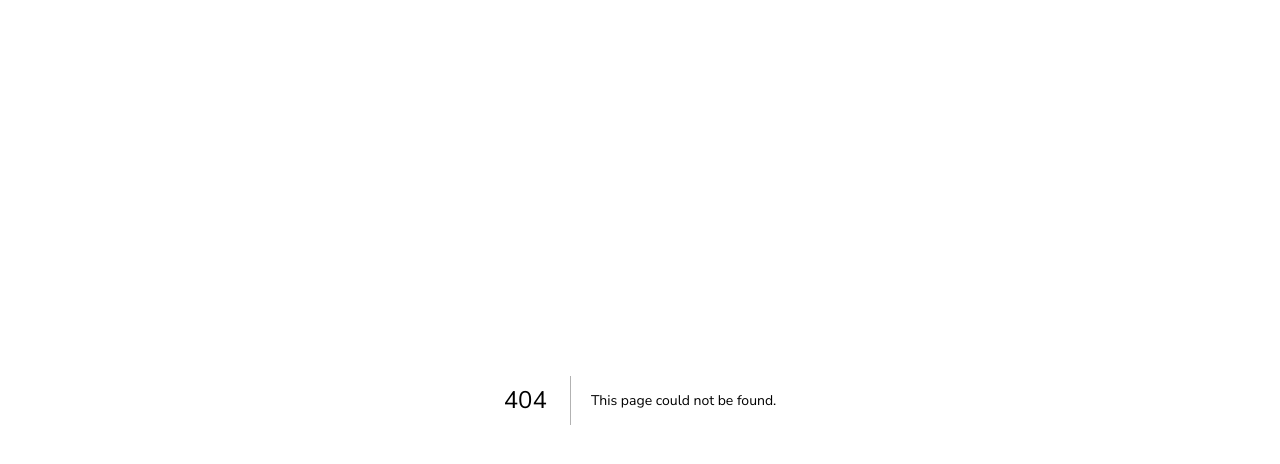
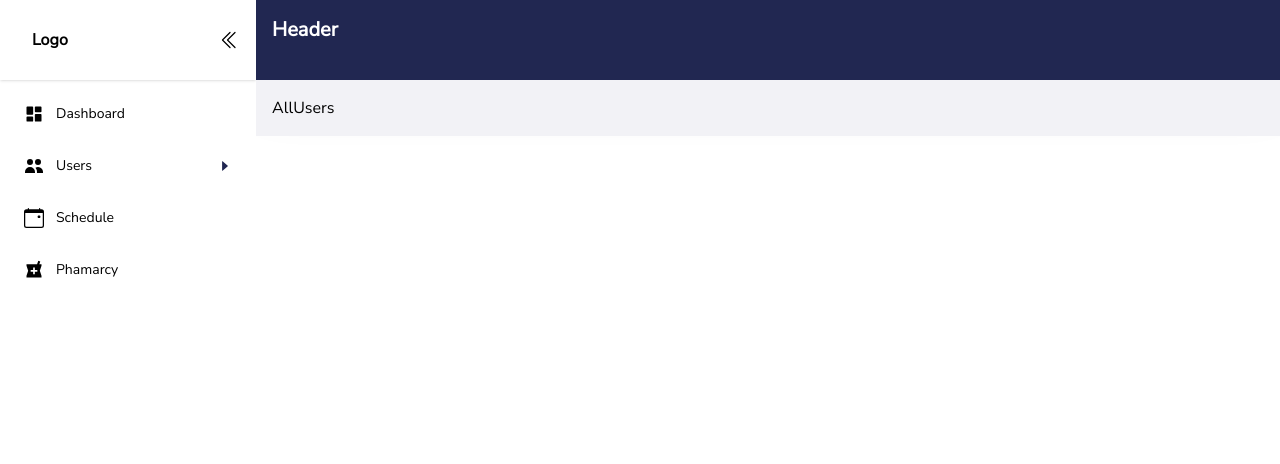
Before and after one commit to Marcos8060/dashboard-template, a Next.js app: page /dashboard/users/all-users in a window 1280 px wide. Before the commit this address had no page. Shown: the top 464 px of the page. Built offline with nearby package versions, Linux system fonts and the light colour scheme; a web font is replaced by a local one.

Commit message:
polished the sidebar

```diff
--- a/src/components/layout/index.js
+++ b/src/components/layout/index.js
@@ -9,7 +9,7 @@ const Layout = ({ children }) => {
   return (
     <div className="flex h-screen overflow-hidden">
       <div
-        className={`${collapsed ? "w-16" : "w-72"} h-screen md:block hidden`}
+        className={`${collapsed ? "w-16" : "w-64"} h-screen md:block hidden`}
       >
         <Sidebar
           collapsed={collapsed}
--- a/src/components/sidebar/index.js
+++ b/src/components/sidebar/index.js
@@ -5,16 +5,14 @@ import { BsChevronDoubleLeft, BsChevronDoubleRight } from "react-icons/bs";
 import { MenuChild } from "./menu-children";
 
 const Sidebar = ({ collapsed, setCollapsed }) => {
-  const router = useRouter();
-  const currentPath = router.pathname;
 
   return (
     <div className="">
-      <header className="h-[10vh] shadow px-2 flex items-center justify-between text-xl font-bold">
-        {!collapsed && <>Logo</>}
+      <header className="h-[10vh] shadow flex items-center justify-between font-bold">
+        {!collapsed && <div className="px-8">Logo</div>}
         <button
           onClick={() => setCollapsed(!collapsed)}
-          className="pl-2 hover:bg-yellow hover:text-black p-1 rounded-full w-10 h-10 flex place-items-center justify-center"
+          className={`${collapsed ? 'mx-auto' : 'mr-2'} hover:bg-primary hover:text-white p-2 rounded flex place-items-center justify-center`}
         >
           {collapsed ? (
             <BsChevronDoubleRight className="text-xl" />
--- a/src/components/sidebar/menu-children.js
+++ b/src/components/sidebar/menu-children.js
@@ -1,34 +1,38 @@
-import React,{useState} from "react";
+import React, { useState } from "react";
 import { AiFillCaretRight, AiFillCaretDown } from "react-icons/ai";
 import Link from "next/link";
+import { useRouter } from "next/router";
 
-  export const MenuChild = ({ menu,index,collapsed}) =>{
-    const [showChild,setShowChild] = useState(false);
+
+export const MenuChild = ({ menu, index, collapsed }) => {
+  const [showChild, setShowChild] = useState(false);
+  const router = useRouter();
+  const currentPath = router.pathname;
 
   const icon = showChild == true ? <AiFillCaretDown /> : <AiFillCaretRight />;
 
-    return(
+  return (
     <>
       <li key={index}>
         {!collapsed && menu?.children ? (
           <>
             <span
-                      onClick={()=> setShowChild((prev) => !prev)}
-                      className="flex text-sm items-center justify-between hover:bg-yellow hover:text-black rounded py-2 px-2 cursor-pointer"
+              onClick={() => setShowChild((prev) => !prev)}
+              className="flex text-sm items-center justify-between hover:bg-background hover:text-primary rounded p-2 cursor-pointer"
             >
               <div className="flex items-center gap-2">
                 <span className="w-6">{menu.icon}</span>{" "}
                 <span>{!collapsed && menu.label}</span>
               </div>
               <div>
-                        <span className="cursor-pointer">{!collapsed &&  icon}</span>
+                <span className="cursor-pointer text-primary">{!collapsed && icon}</span>
               </div>
             </span>
           </>
         ) : (
           <>
             <Link
-                      className="flex text-sm items-center gap-2 hover:bg-yellow hover:text-black rounded py-2 px-2"
+              className={`${currentPath === menu.href ? 'text-white bg-primary p-2 rounded' : ''} flex text-sm items-center gap-2 hover:bg-background p-2 rounded`}
               href={menu.href}
             >
               <span className="w-6">{menu.icon}</span>{" "}
@@ -41,7 +45,7 @@ import Link from "next/link";
             {menu?.children?.map((child, index) => (
               <li key={index} className="px-8 text-sm">
                 <Link
-                          className="flex items-center gap-2 hover:bg-yellow hover:text-black rounded py-2 px-2"
+                  className={`${currentPath === child.href ? 'bg-primary text-white p-2 rounded flex my-2 items-center gap-2' : 'flex my-2 items-center gap-2 hover:bg-background hover:text-primary rounded p-2'} `}
                   href={child.href}
                 >
                   {/* <span className="w-6">{child.icon}</span>{" "} */}
@@ -53,5 +57,5 @@ import Link from "next/link";
         )}
       </li>
     </>
-    )
-  }
+  );
+};
--- /dev/null
+++ b/src/pages/dashboard/users/all-users.js
@@ -0,0 +1,14 @@
+import React from 'react'
+import Layout from '@/components/layout'
+
+const AllUsers = () => {
+  return (
+    <div>AllUsers</div>
+  )
+}
+
+
+AllUsers.getLayout = (page) =>(
+    <Layout>{page}</Layout>
+)
+export default AllUsers
--- a/src/utils/menu.js
+++ b/src/utils/menu.js
@@ -35,7 +35,7 @@ export const menus = [
   {
     label: "Phamarcy",
     href: "/dashboard/pharmacy",
-    icon: <MdLocalPharmacy className="text-2xl" />,
+    icon: <MdLocalPharmacy className="text-xl" />,
   },
 ];
 
```
Also changed, not shown: src/pages/dashboard/users/index.js (added). Lines whose indentation alone changed are shown as unchanged.
